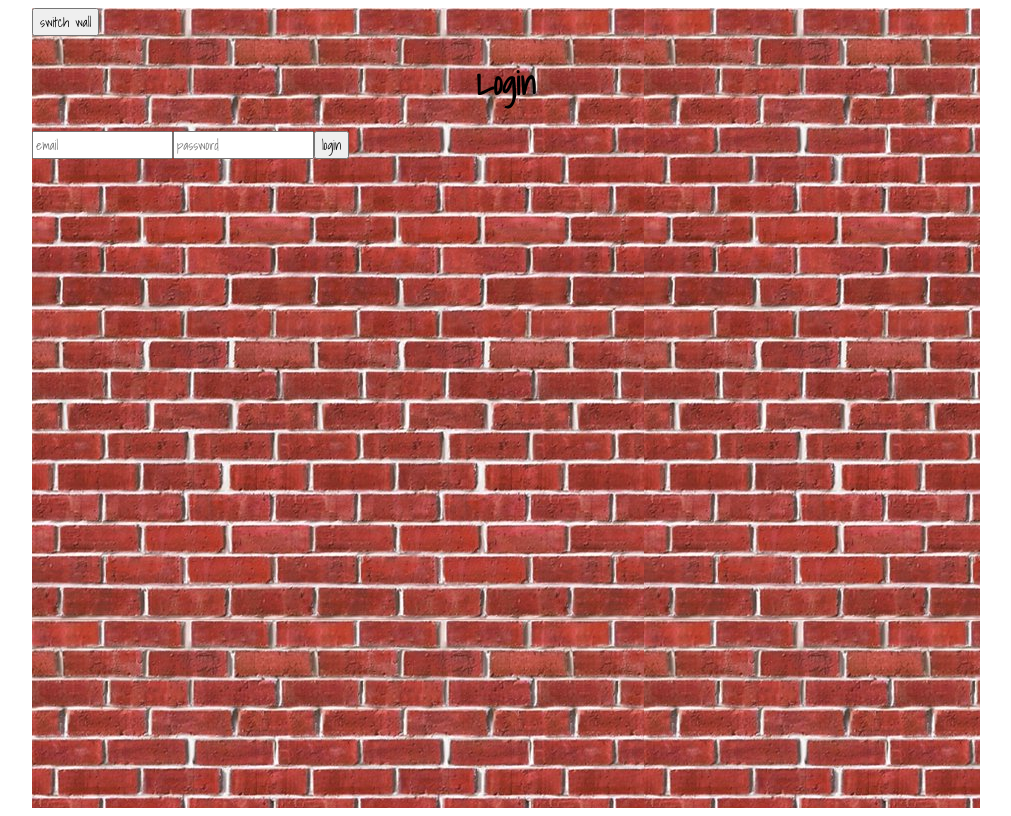
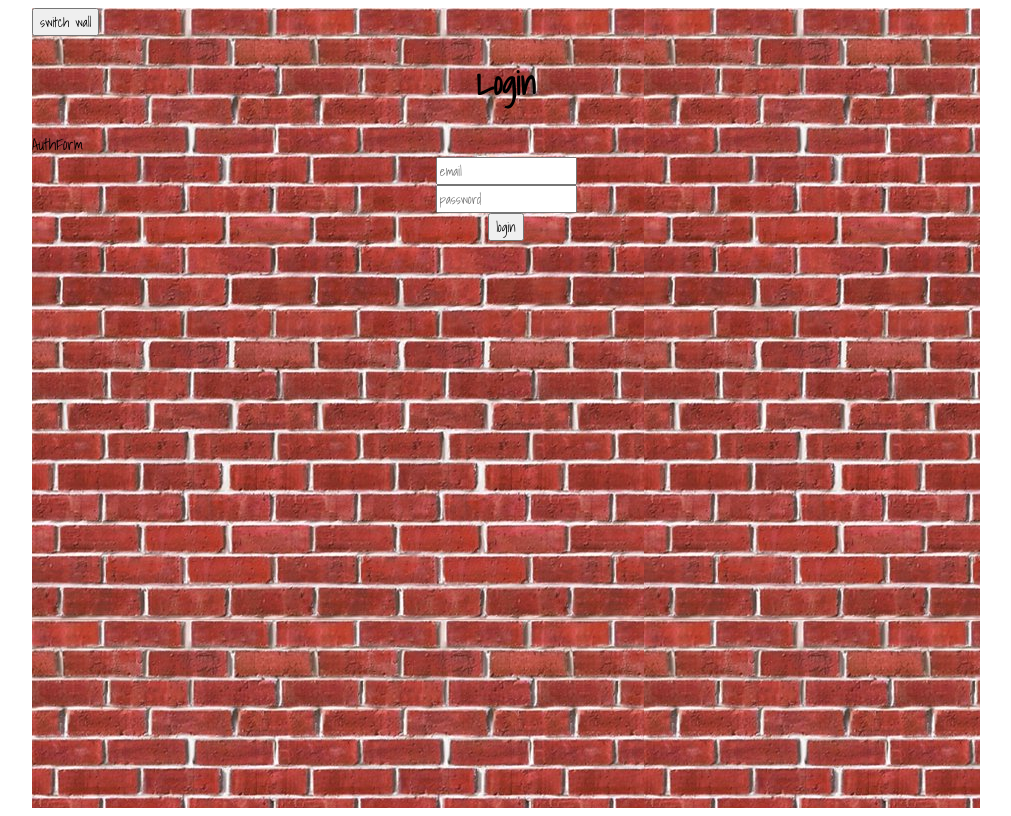
Before and after one commit to spencer-eagleton/useContext-guestbook, a React app: page /login in a window 1280 px wide. Shown: the whole page, without its empty margins (134-1145 px from the left). Built offline with nearby package versions, Linux system fonts and the light colour scheme; a web font is replaced by a local one.

Commit message:
added email and password state

```diff
--- /dev/null
+++ b/src/components/AuthForm/AuthForm.jsx
@@ -0,0 +1,18 @@
+import { useState } from 'react';
+import { useUser } from '../../context/UserContext'
+
+export default function AuthForm() {
+    const { setUser } = useUser();
+    const [ email, setEmail ] = useState('')
+    const [ password, setPassword ] = useState('')
+
+  return (
+    <><div>AuthForm</div>
+    <form>
+          <input value={email} onChange={(e) => {setEmail(e.target.value)}} type="text" placeholder="email" />
+          <input value={password} onChange={(e) => {setPassword(e.target.value)}}type="password" placeholder="password" />
+          <button type="submit">login</button>
+      </form>
+      </>
+  )
+}
--- a/src/views/Login/Login.jsx
+++ b/src/views/Login/Login.jsx
@@ -1,11 +1,10 @@
 import './Login.css'
+import AuthForm from '../../components/AuthForm/AuthForm';
 export default function Login() {
   return (
     <>
       <h1>Login</h1>
-      <input type="text" placeholder="email"/>
-      <input type="text" placeholder="password"/>
-      <button>login</button>
+      <AuthForm />
     </>
 
   )
```
